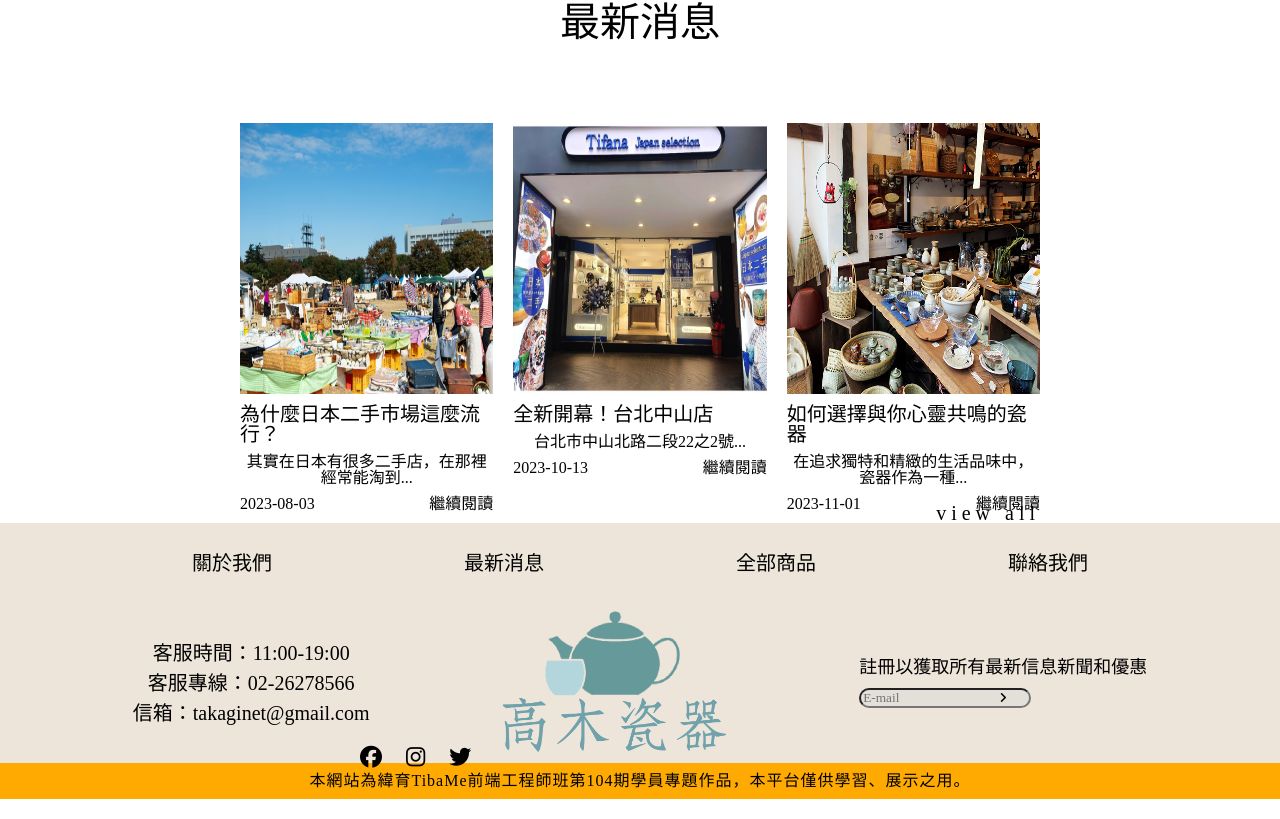
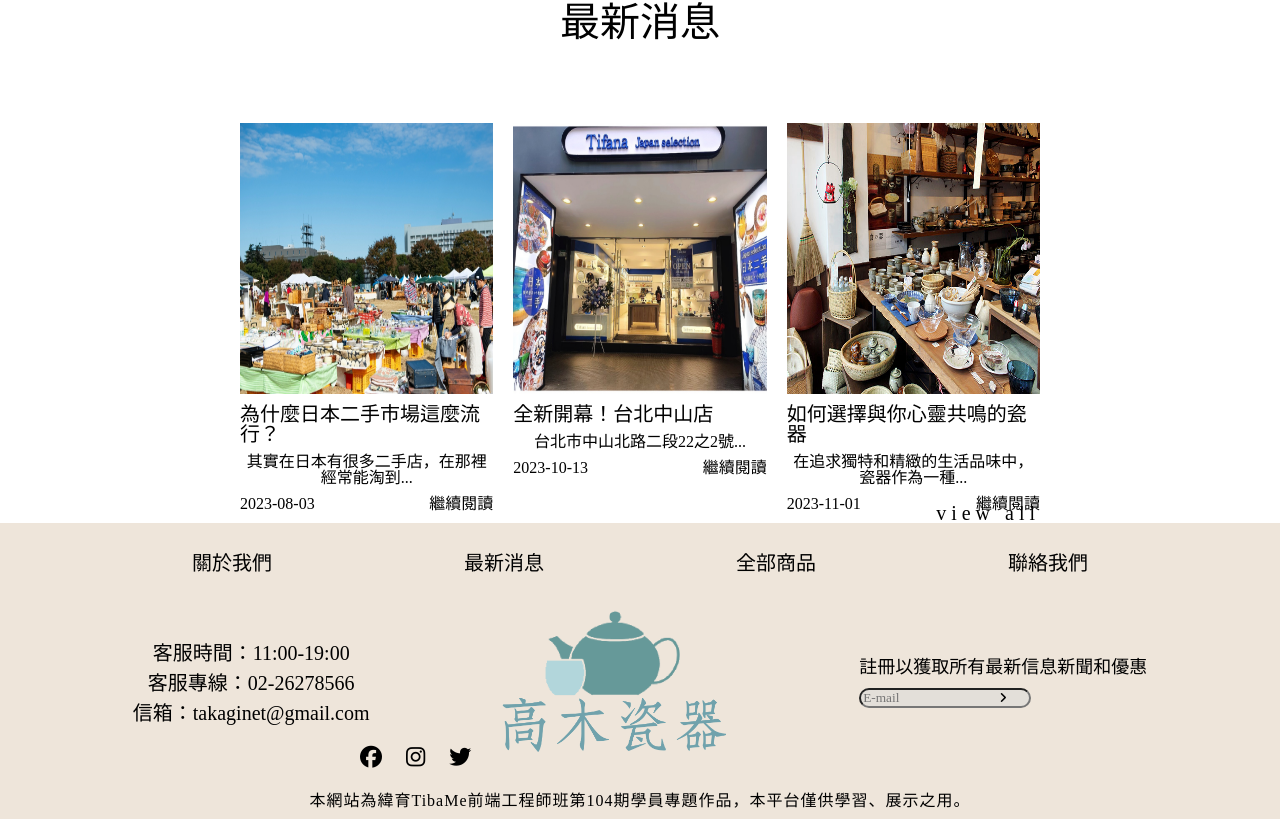
Before and after one commit to a791474/CHD10412, a plain HTML site: page index.html in a window 1280 px wide. Shown: the part 2470-3289 px from the top of the page. Drawn offline with Linux system fonts and the light colour scheme.

Commit message:
css edit

```diff
--- a/CSS/style.css
+++ b/CSS/style.css
@@ -236,9 +236,9 @@ footer{
     bottom: -15px;
 }
 .copyright{
-    background-color: #fa0;
     display: block;
     height: 100%;
+    padding-top: 20px;
 }
 .copyright p{
     padding: 10px;
```
